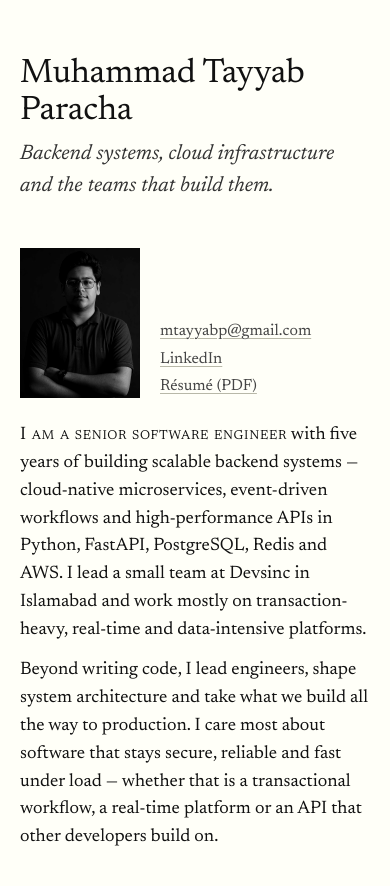
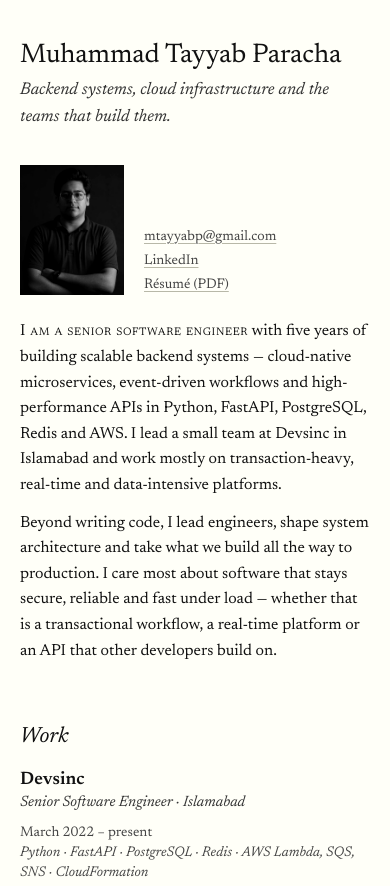
Before and after one commit to TayyabParacha/tayyab-portfolio, a plain HTML site: page index.html in a window 390 px wide. Shown: the top 886 px of the page. Drawn offline with Linux system fonts and the light colour scheme.

Commit message:
Smaller, more compact type scale

```diff
--- a/style.css
+++ b/style.css
@@ -6,9 +6,9 @@
   --muted: #444444;
   --rule: #b8b8a8;
   --accent: #6b3b00;
-  --text-w: 640px;
-  --margin-w: 260px;
-  --gap: 60px;
+  --text-w: 600px;
+  --margin-w: 220px;
+  --gap: 48px;
 }
 
 * { box-sizing: border-box; }
@@ -20,8 +20,8 @@ body {
   background: var(--paper);
   color: var(--ink);
   font-family: "Newsreader", "Iowan Old Style", Palatino, Georgia, serif;
-  font-size: 21px;
-  line-height: 1.55;
+  font-size: 17px;
+  line-height: 1.6;
   font-optical-sizing: auto;
   text-rendering: optimizeLegibility;
 }
@@ -29,10 +29,10 @@ body {
 main {
   max-width: calc(var(--text-w) + var(--gap) + var(--margin-w));
   margin: 0 auto;
-  padding: 96px 24px 64px;
+  padding: 64px 24px 48px;
   display: flex;
   flex-direction: column;
-  gap: 52px;
+  gap: 40px;
 }
 
 a {
@@ -49,20 +49,20 @@ p:last-child { margin-bottom: 0; }
 
 h1 {
   margin: 0;
-  font-size: 54px;
+  font-size: 36px;
   font-weight: 400;
-  line-height: 1.1;
+  line-height: 1.15;
   letter-spacing: -0.005em;
 }
 .subtitle {
-  margin: 8px 0 0;
-  font-size: 26px;
+  margin: 6px 0 0;
+  font-size: 19px;
   font-style: italic;
   color: #333;
 }
 h2 {
-  margin: 0 0 24px;
-  font-size: 32px;
+  margin: 0 0 18px;
+  font-size: 24px;
   font-weight: 400;
   font-style: italic;
 }
@@ -78,8 +78,8 @@ h3 {
   gap: 0;
   line-height: 1.25;
 }
-h3 .org { font-size: 26px; font-weight: 600; letter-spacing: 0.005em; }
-h3 .role { font-size: 19px; font-style: italic; color: #333; margin-top: 2px; }
+h3 .org { font-size: 19px; font-weight: 600; letter-spacing: 0.005em; }
+h3 .role { font-size: 15px; font-style: italic; color: #333; margin-top: 2px; }
 a.proj { font-weight: 600; }
 
 /* Main column + margin column */
@@ -87,12 +87,12 @@ a.proj { font-weight: 600; }
   display: grid;
   grid-template-columns: minmax(0, var(--text-w)) var(--margin-w);
   column-gap: var(--gap);
-  margin-bottom: 28px;
+  margin-bottom: 22px;
 }
 section > .row:last-child, section.row { margin-bottom: 0; }
 
 .margin {
-  font-size: 16px;
+  font-size: 14px;
   line-height: 1.45;
   color: var(--muted);
   display: flex;
@@ -106,7 +106,7 @@ figure { margin: 0 0 14px; }
 figure img {
   display: block;
   width: 100%;
-  max-width: 240px;
+  max-width: 190px;
   height: auto;
   aspect-ratio: 4 / 5;
   object-fit: cover;
@@ -118,26 +118,26 @@ figure img {
 
 blockquote {
   margin: 0;
-  padding-left: 28px;
+  padding-left: 22px;
   font-style: italic;
 }
 
 footer {
   border-top: 1px solid var(--rule);
   padding-top: 16px;
-  font-size: 16px;
+  font-size: 14px;
   color: var(--muted);
 }
 
 /* Tablet & phone: margin notes drop below their paragraph */
 @media (max-width: 980px) {
-  body { font-size: 19px; }
-  main { padding: 56px 20px 48px; gap: 44px; max-width: 680px; }
-  h1 { font-size: 40px; }
-  .subtitle { font-size: 21px; }
-  h2 { font-size: 28px; margin-bottom: 18px; }
-  h3 .org { font-size: 23px; }
-  h3 .role { font-size: 17px; }
+  body { font-size: 17px; }
+  main { padding: 40px 20px 40px; gap: 34px; max-width: 640px; }
+  h1 { font-size: 30px; }
+  .subtitle { font-size: 17px; }
+  h2 { font-size: 22px; margin-bottom: 14px; }
+  h3 .org { font-size: 18px; }
+  h3 .role { font-size: 15px; }
   .row { grid-template-columns: minmax(0, 1fr); row-gap: 6px; }
   .margin { padding-top: 0; }
   .margin.dates { order: -1; flex-direction: column; gap: 0; margin-bottom: 4px; }
@@ -146,14 +146,14 @@ footer {
   .job .margin.dates { margin-bottom: 10px; }
   .intro { row-gap: 24px; }
   .intro .margin { order: -1; flex-direction: row; align-items: flex-end; gap: 20px; }
-  .intro figure { margin: 0; width: 150px; flex-shrink: 0; }
+  .intro figure { margin: 0; width: 120px; flex-shrink: 0; }
   blockquote { padding-left: 18px; }
 }
 
 @media (max-width: 420px) {
-  body { font-size: 18px; }
-  h1 { font-size: 34px; }
-  .intro figure { width: 120px; }
+  body { font-size: 16px; }
+  h1 { font-size: 27px; }
+  .intro figure { width: 104px; }
 }
 
 /* Printing gives a clean one-column handout */
```
